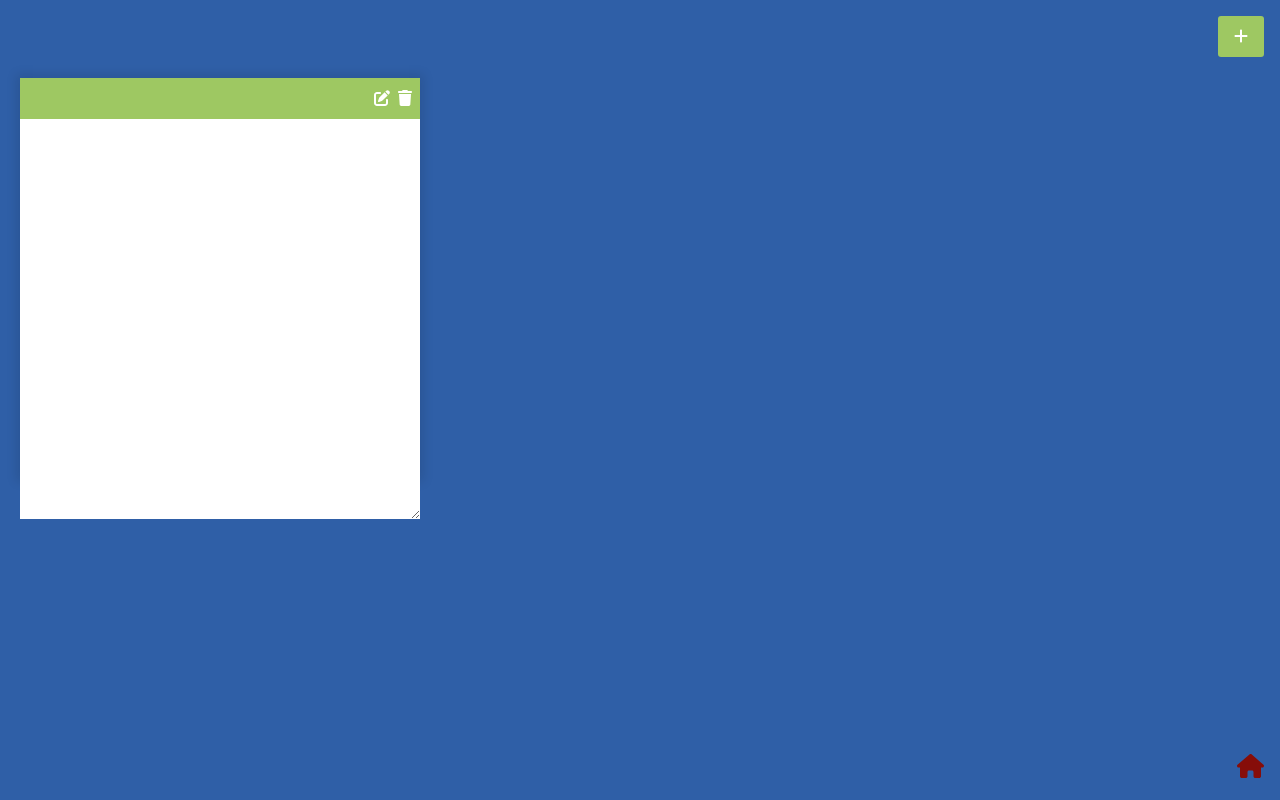
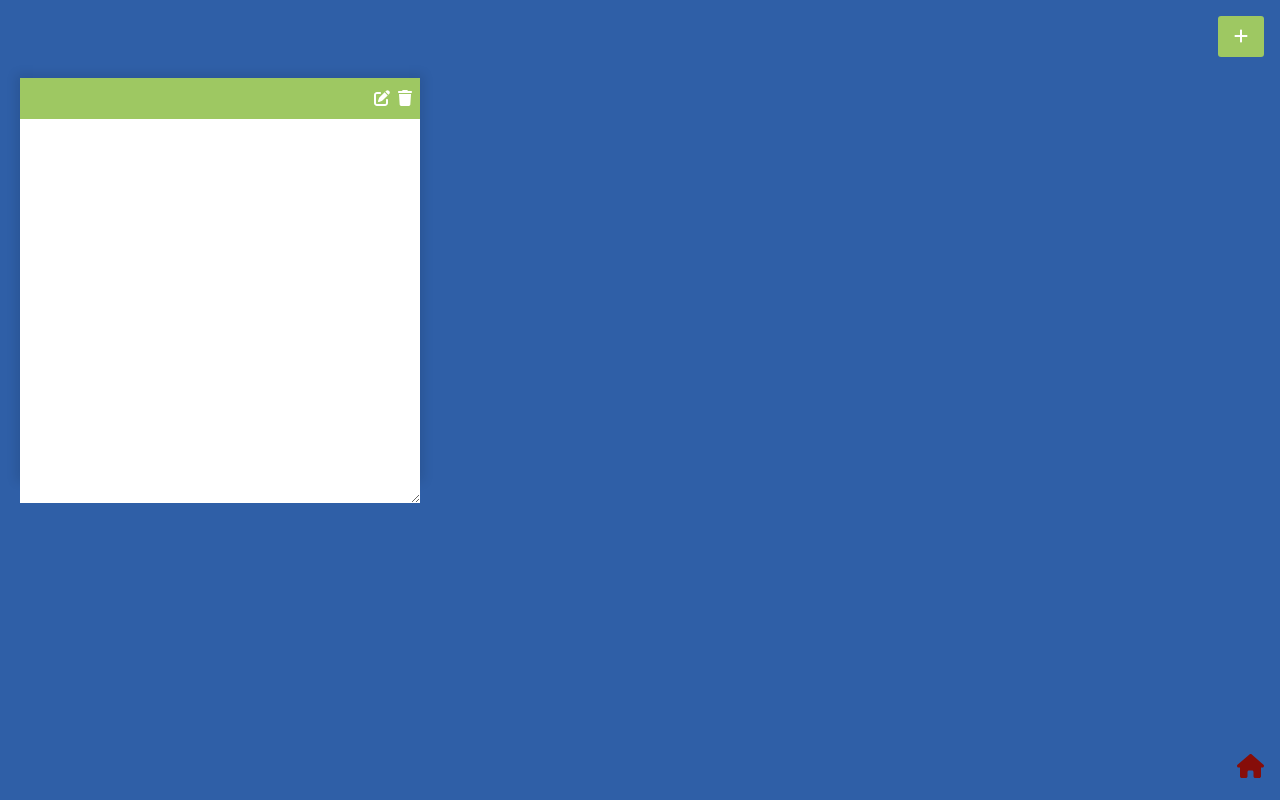
Before and after one commit to lalicia/50_projects_in_50_days, a React (Create React App) app in the folder 0react_50_projects/: page /notes-app in a window 1280 px wide. Both pictures are taken after a click on the button 1241 px from the left and 36 px from the top of the page. Built offline with nearby package versions, Linux system fonts and the light colour scheme; a web font is replaced by a local one.

Commit message:
added useEffect to make them load in uneditable state. tweaked css as there was a white border when the note was expanded - now fixed

```diff
--- a/0react_50_projects/src/projects/NotesApp/NotesApp.css
+++ b/0react_50_projects/src/projects/NotesApp/NotesApp.css
@@ -26,7 +26,7 @@
 .na-note {
     background-color: white;
     box-shadow: 0 0 10px 4px rgba(0,0,0,0.1);
-    margin: 1.875rem 1.25rem;
+    margin: 1.875rem 1.25rem 2.5rem 1.25rem;
     height: 25rem;
     width: 25rem;
 }
@@ -52,7 +52,7 @@
     font-family: inherit;
     font-size: 1.2rem;
     border: none;
-    height: 25rem;
+    height: 24rem;
     width: 100%;
     padding: 1.25rem;
 }
--- a/0react_50_projects/src/projects/NotesApp/NotesApp.js
+++ b/0react_50_projects/src/projects/NotesApp/NotesApp.js
@@ -11,12 +11,23 @@ import HomeButton from "../../components/HomeButton.js";
 import NotesList from "./NotesList.js";
 
 function NotesApp() {
+    //state for whether shows open note or closed note
     const [editable, setEditable] = useState(true);
+
     const [notes, setNotes] = useState(
         () => {
             return JSON.parse(localStorage.getItem("react-notes-app-data")) || []
           }
     )
+
+    //to make the existing notes load in uneditable mode
+    useEffect(() => {
+        notes.forEach((note) => {
+            if(note.loadState === false) {
+                note.loadState = !note.loadState
+            }
+        })
+    }, [])
 
     //save notes to localStorage
     useEffect(() => {
```
